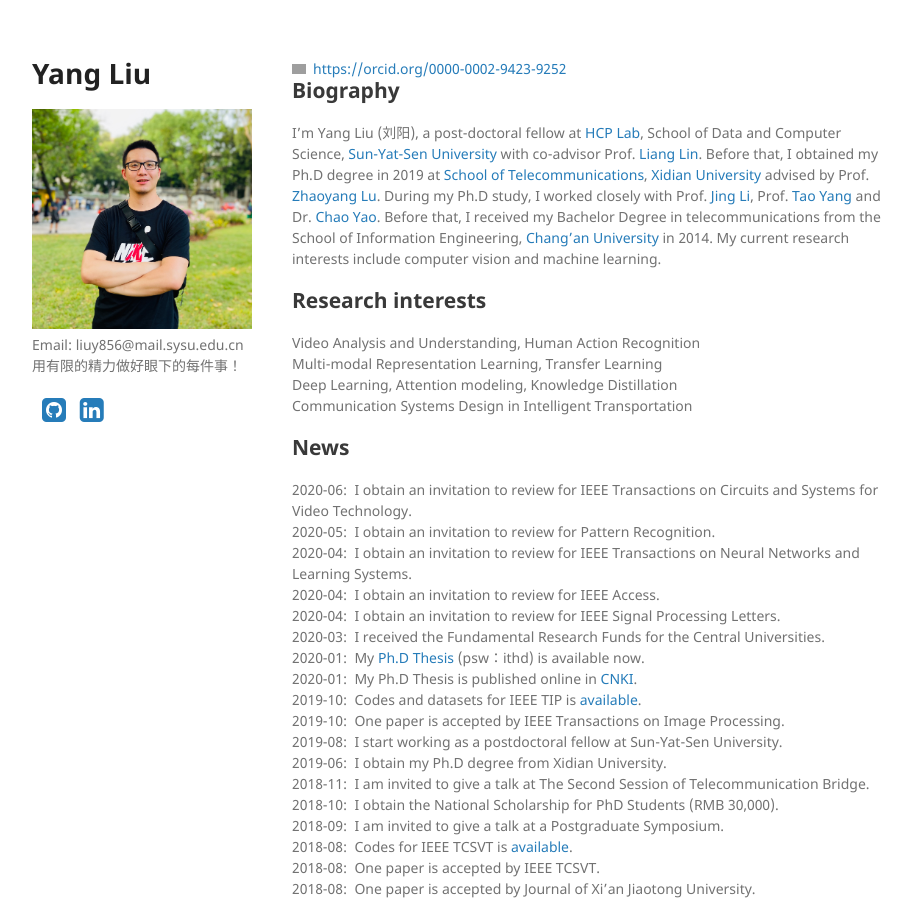
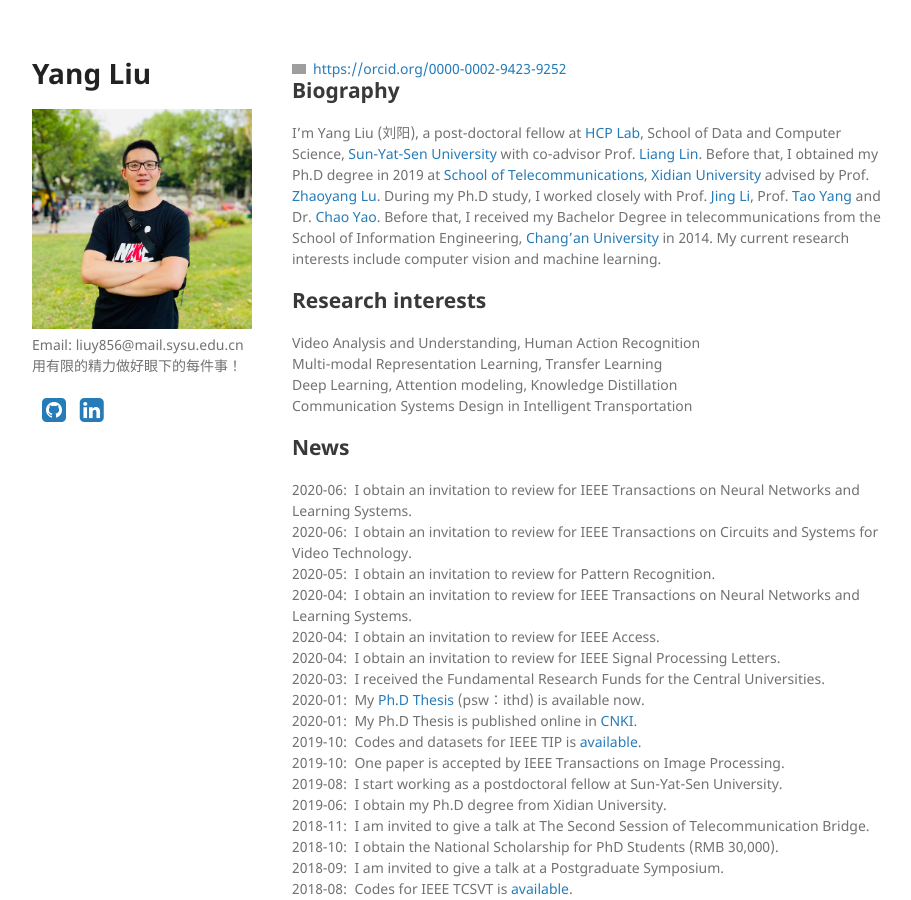
Before and after one commit to YangLiu9208/home, a Jekyll site: the page built from index.md, in a window 1280 px wide and 900 px high. Shown: the whole window, without its empty margins (178-1089 px from the left). Built offline with Jekyll 4.4.1, drawn with Linux system fonts in a browser that asks for light colours; a style sheet for code colours, icons or effects is not loaded; grey boxes are pictures that could not be loaded.

Commit message:
Update index.md

```diff
--- a/index.md
+++ b/index.md
@@ -13,6 +13,7 @@ Deep Learning, Attention modeling, Knowledge Distillation
 Communication Systems Design in Intelligent Transportation
 
 ## News
+2020-06:&nbsp; I obtain an invitation to review for IEEE Transactions on Neural Networks and Learning Systems.
 2020-06:&nbsp; I obtain an invitation to review for IEEE Transactions on Circuits and Systems for Video Technology.
 2020-05:&nbsp; I obtain an invitation to review for Pattern Recognition.
 2020-04:&nbsp; I obtain an invitation to review for IEEE Transactions on Neural Networks and Learning Systems.
```
